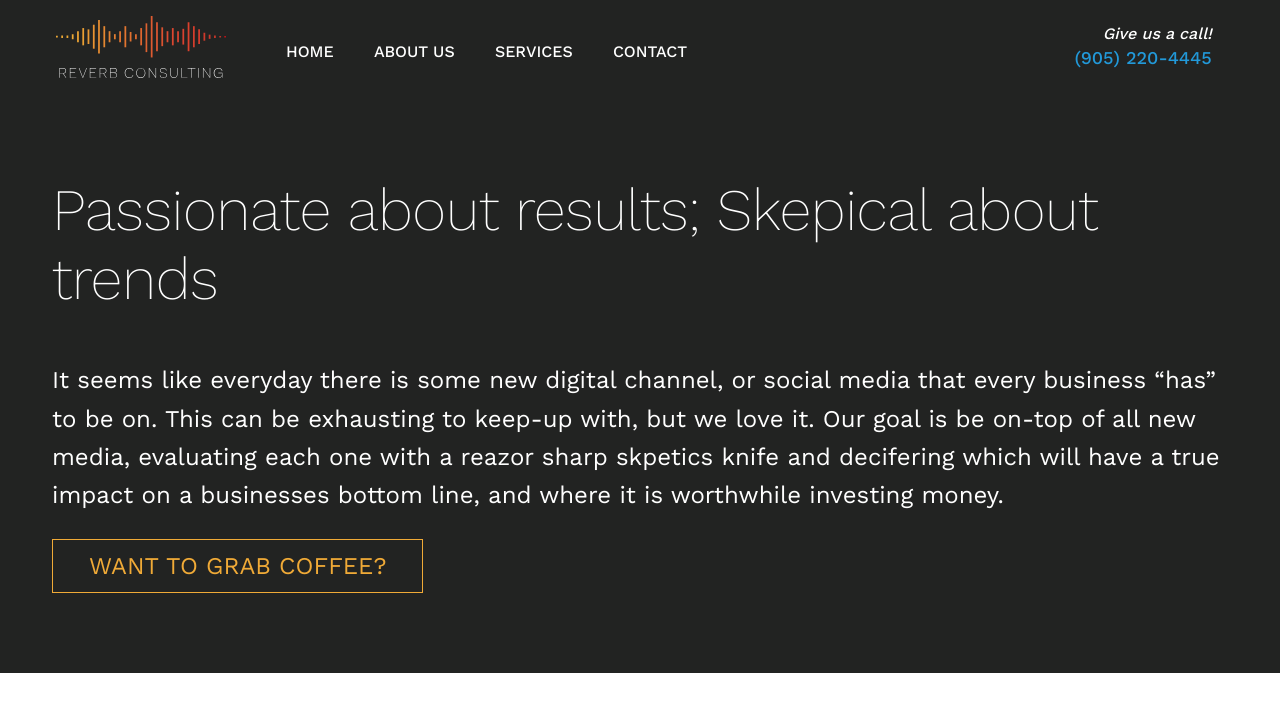
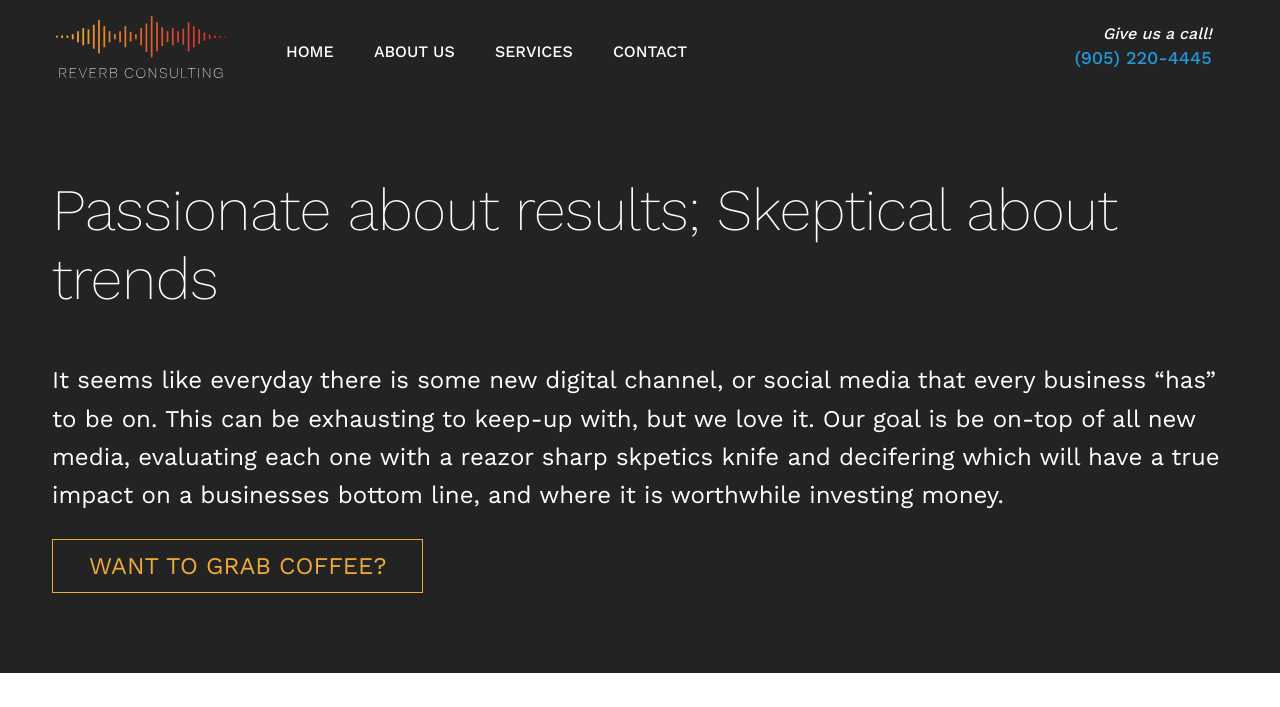
Before and after one commit to thomasjbhamilton/reverbconsulting, a Jekyll site: the page built from about.md, in a window 1280 px wide and 900 px high, cut to the strip 0-707 px from the top of the window. Built offline with Jekyll 4.4.1, drawn with Linux system fonts in a browser that asks for light colours.

Commit message:
fix spelling mistakes

```diff
--- a/_layouts/about.html
+++ b/_layouts/about.html
@@ -9,7 +9,7 @@
         <img class="logo-image" src="{{ site.logo }}">
       </div>
       <h1 class="light-text mb3">
-        Passionate about results; Skepical about trends
+        Passionate about results; Skeptical about trends
       </h1>
       <p class="light-text">
         It seems like everyday there is some new digital channel, or social
--- a/_layouts/contact.html
+++ b/_layouts/contact.html
@@ -77,6 +77,7 @@
             <input type="hidden" name="_subject" value="Hot Lead!" />
             <input type="hidden" name="_cc" value="chris@reverbconsulting.com" />
             <input type="text" name="_gotcha" style="display:none" />
+            <input type="hidden" name="_next" value="http://reverbconsulting.com/thank-you.html" />
             <input class="btn mt4 center normal" type="submit" name="name" value="Let's Talk">
           </form>
         </div>
--- a/_layouts/thank-you.html
+++ b/_layouts/thank-you.html
@@ -3,9 +3,9 @@
 ---
 
 <div class="wrapper">
-  <div class="dark-bg section-contaner">
-    <h1>Thank you for reaching out!</h1>
-    <p>
+  <div class="dark-bg section-container mt4">
+    <h1 class="light-text">Thank you for reaching out!</h1>
+    <p class="light-text">
       We will be intouch with you shortly!
     </p>
   </div>
```
Also changed, not shown: assets/stylesheets/components/_containers.scss (+4 -4 lines), thank-you.md (added, +6 -0 lines), dist/stylesheets/main.css.
